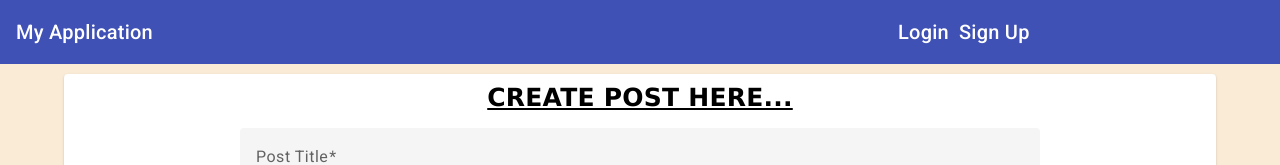
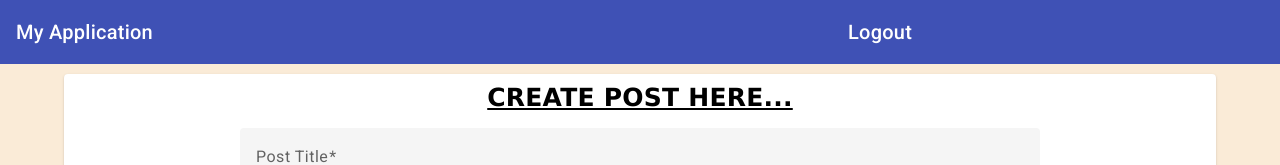
Before and after one commit to prasanjeet007/mean-stack, an Angular app: page /posts in a window 1280 px wide. Shown: the top 165 px of the page. Built offline with nearby package versions, Linux system fonts and the light colour scheme; no server answers; sample sign-in values are in the browser's storage.

Commit message:
logout functionality implementation

```diff
--- a/src/app/app-routing.module.ts
+++ b/src/app/app-routing.module.ts
@@ -4,7 +4,7 @@ import { LoginComponent } from './auth/login/login.component';
 import { SignupComponent } from './auth/signup/signup.component';
 
 const routes: Routes = [
-  { path: '', redirectTo: '/posts', pathMatch: "full" },
+  { path: '', redirectTo: '/login', pathMatch: "full" },
   { path: 'posts', loadChildren: () => import('./posts/posts.module').then(m => m.PostsModule) },
   { path: 'login', component: LoginComponent },
   { path: 'signup', component: SignupComponent }
--- a/src/app/auth/auth.service.ts
+++ b/src/app/auth/auth.service.ts
@@ -11,7 +11,8 @@ export class AuthService {
     return this._httpService.post('http://localhost:3000/signup', { email, password });
   }
   getToken() {
-    return JSON.parse(localStorage.getItem('token') || '{}');
+    if (localStorage.getItem('token'))
+      return JSON.parse(localStorage.getItem('token') || '');
   }
   login(email: string, password: string) {
     return this._httpService.post("http://localhost:3000/login", { email, password });
--- a/src/app/auth/login/login.component.ts
+++ b/src/app/auth/login/login.component.ts
@@ -1,4 +1,4 @@
-import { Component } from '@angular/core';
+import { Component, OnInit } from '@angular/core';
 import { FormControl, FormGroup } from '@angular/forms';
 import { Router } from '@angular/router';
 import { map } from 'rxjs';
@@ -9,11 +9,16 @@ import { AuthService } from '../auth.service';
   templateUrl: './login.component.html',
   styleUrls: ['./login.component.css']
 })
-export class LoginComponent {
+export class LoginComponent implements OnInit {
   loginFromCreate!: FormGroup;
   isLoading = false;
   constructor(private _authService: AuthService, private _routerService: Router) {
     this.loginFormCreate();
+  }
+  ngOnInit(): void {
+    if (this._authService.getToken()) {
+      this._routerService.navigateByUrl('/posts');
+    }
   }
   loginFormCreate() {
     this.loginFromCreate = new FormGroup({
--- a/src/app/shared/components/header/header.component.css
+++ b/src/app/shared/components/header/header.component.css
@@ -6,7 +6,7 @@
     display: flex;
     list-style-type: none;
     position: relative;
-    left: 700px;
+    left: 650px;
 }
 
 .nav-list li {
--- a/src/app/shared/components/header/header.component.html
+++ b/src/app/shared/components/header/header.component.html
@@ -1,11 +1,14 @@
 <mat-toolbar color="primary" class="header">
     <span>My Application</span>
     <ul class="nav-list">
-        <li>
+        <li *ngIf="!isAuthenticated">
             <a mat-button routerLinkActive="mat-accent" (click)="login()">Login</a>
         </li>
-        <li>
+        <li *ngIf="!isAuthenticated">
             <a mat-button routerLinkActive="mat-accent" (click)="signUp()">Sign Up</a>
+        </li>
+        <li *ngIf="isAuthenticated">
+            <a mat-button routerLinkActive="mat-accent" (click)="logout()">Logout</a>
         </li>
     </ul>
 </mat-toolbar>
--- a/src/app/shared/components/header/header.component.ts
+++ b/src/app/shared/components/header/header.component.ts
@@ -1,17 +1,28 @@
-import { Component } from '@angular/core';
+import { Component, OnInit } from '@angular/core';
 import { Router } from '@angular/router';
+import { AuthService } from 'src/app/auth/auth.service';
 
 @Component({
   selector: 'app-header',
   templateUrl: './header.component.html',
   styleUrls: ['./header.component.css']
 })
-export class HeaderComponent {
-  constructor(private _router: Router) { }
+export class HeaderComponent implements OnInit {
+  isAuthenticated = false;
+  constructor(private _router: Router, private _authService: AuthService) { }
+  ngOnInit(): void {
+    if (this._authService.getToken()) {
+      this.isAuthenticated = true;
+    }
+  }
   login() {
     this._router.navigateByUrl('/login');
   }
   signUp() {
     this._router.navigateByUrl('/signup');
   }
+  logout() {
+    localStorage.removeItem('token');
+    this._router.navigate(['/login']);
+  }
 }
```
Also changed, not shown: 1 other file (tests, documents, lock files or other folders).
